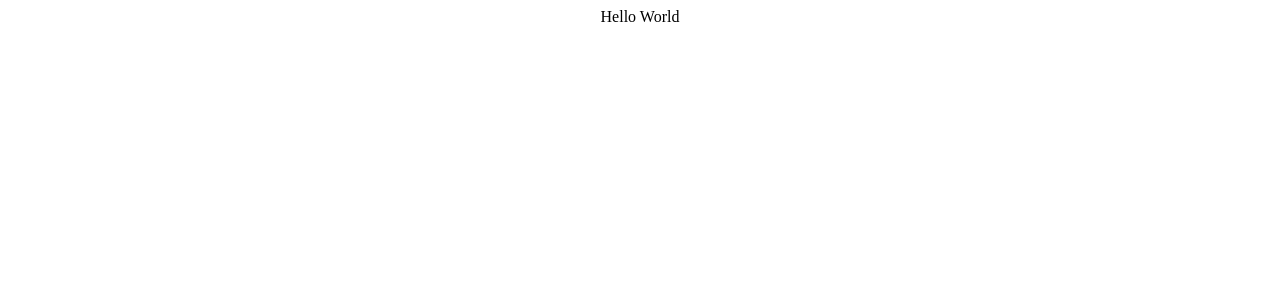
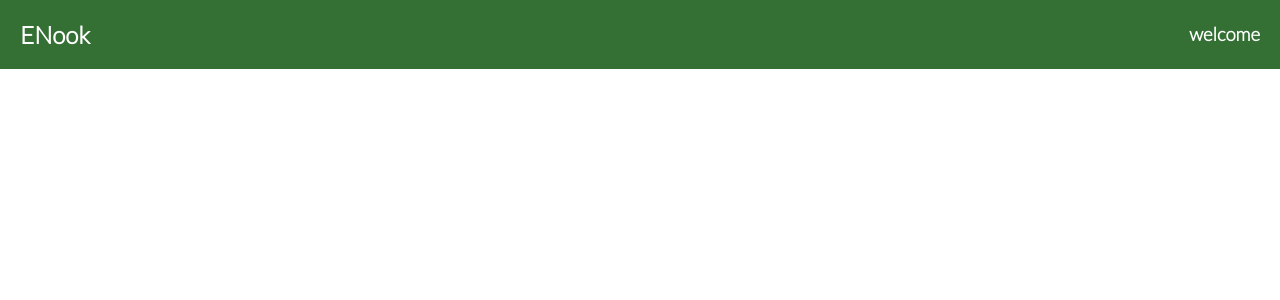
Before and after one commit to JCollinJones25/enook_frontend, a React (Create React App) app: page / in a window 1280 px wide. Shown: the top 300 px of the page. Built offline with nearby package versions, Linux system fonts and the light colour scheme.

Commit message:
add components, routes, initial scss

```diff
--- a/public/index.html
+++ b/public/index.html
@@ -2,42 +2,23 @@
 <html lang="en">
   <head>
     <meta charset="utf-8" />
-    <link rel="icon" href="%PUBLIC_URL%/favicon.ico" />
     <meta name="viewport" content="width=device-width, initial-scale=1" />
     <meta name="theme-color" content="#000000" />
     <meta
       name="description"
       content="Web site created using create-react-app"
     />
-    <link rel="apple-touch-icon" href="%PUBLIC_URL%/logo192.png" />
-    <!--
-      manifest.json provides metadata used when your web app is installed on a
-      user's mobile device or desktop. See https://developers.google.com/web/fundamentals/web-app-manifest/
-    -->
     <link rel="manifest" href="%PUBLIC_URL%/manifest.json" />
-    <!--
-      Notice the use of %PUBLIC_URL% in the tags above.
-      It will be replaced with the URL of the `public` folder during the build.
-      Only files inside the `public` folder can be referenced from the HTML.
-
-      Unlike "/favicon.ico" or "favicon.ico", "%PUBLIC_URL%/favicon.ico" will
-      work correctly both with client-side routing and a non-root public URL.
-      Learn how to configure a non-root public URL by running `npm run build`.
-    -->
-    <title>React App</title>
+    <link rel="preconnect" href="https://fonts.googleapis.com" />
+    <link rel="preconnect" href="https://fonts.gstatic.com" crossorigin />
+    <link
+      href="https://fonts.googleapis.com/css2?family=Lato:wght@300&display=swap"
+      rel="stylesheet"
+    />
+    <title>ENook</title>
   </head>
   <body>
     <noscript>You need to enable JavaScript to run this app.</noscript>
     <div id="root"></div>
-    <!--
-      This HTML file is a template.
-      If you open it directly in the browser, you will see an empty page.
-
-      You can add webfonts, meta tags, or analytics to this file.
-      The build step will place the bundled scripts into the <body> tag.
-
-      To begin the development, run `npm start` or `yarn start`.
-      To create a production bundle, use `npm run build` or `yarn build`.
-    -->
   </body>
 </html>
--- a/src/App.css
+++ /dev/null
@@ -1,3 +0,0 @@
-.App {
-  text-align: center;
-}
--- a/src/App.js
+++ /dev/null
@@ -1,11 +0,0 @@
-import './App.css';
-
-function App() {
-  return (
-    <div className="App">
-      Hello World
-    </div>
-  );
-}
-
-export default App;
--- /dev/null
+++ b/src/App.jsx
@@ -0,0 +1,13 @@
+import Header from "./components/Header";
+import Main from "./components/Main";
+
+function App() {
+  return (
+    <div className="App">
+      <Header />
+      <Main />
+    </div>
+  );
+}
+
+export default App;
--- /dev/null
+++ b/src/components/Header.jsx
@@ -0,0 +1,10 @@
+const Header = () => {
+    return (
+        <div className="header">
+            <h2>ENook</h2>
+            <h3>welcome</h3>
+        </div>
+    )
+}
+
+export default Header;
--- /dev/null
+++ b/src/components/Main.jsx
@@ -0,0 +1,17 @@
+import { useEffect, useState } from "react";
+import { Routes, Route } from "react-router-dom";
+import Library from "../pages/Library";
+import Show from "../pages/Show";
+
+const Main = () => {
+  return (
+    <main>
+      <Routes>
+        <Route path="/" element={<Library />} />
+        <Route path="/library/:id" render={(rp) => <Show {...rp} />} />
+      </Routes>
+    </main>
+  );
+};
+
+export default Main;
--- a/src/index.js
+++ b/src/index.js
@@ -2,7 +2,7 @@ import React from "react";
 import ReactDOM from "react-dom/client";
 import "./styles.scss";
 import App from "./App";
-import { BrowserRouter as Router } from 'react-router-dom';
+import { BrowserRouter as Router } from "react-router-dom";
 
 const root = ReactDOM.createRoot(document.getElementById("root"));
 root.render(
--- /dev/null
+++ b/src/pages/Library.jsx
@@ -0,0 +1,8 @@
+const Library = () => {
+    return (
+        <>
+        </>
+    )
+}
+
+export default Library;
--- /dev/null
+++ b/src/pages/Show.jsx
@@ -0,0 +1,8 @@
+const Show = () => {
+    return (
+        <>
+        </>
+    )
+}
+
+export default Show;
--- a/src/styles.scss
+++ b/src/styles.scss
@@ -0,0 +1,35 @@
+$green: rgb(52, 112, 52);
+$grey: #f1f1f1;
+
+@mixin green-bg {
+    background-color: $green;
+    color: white;
+}
+
+@mixin grey-bg {
+    background-color: $grey;
+}
+
+@mixin main-font {
+    font-family: 'Lato', sans-serif;
+}
+
+html, body {
+    padding: 0;
+    margin: 0;
+    width: 100vw;
+    height: 100vh;
+}
+
+.App {
+    @include grey-bg;
+    @include main-font;
+}
+
+.header {
+    @include green-bg;
+    display: flex;
+    justify-content: space-between;
+    align-items: center;
+    padding: 0 20px 0 20px;
+}
```
Also changed, not shown: src/index.css (added).
